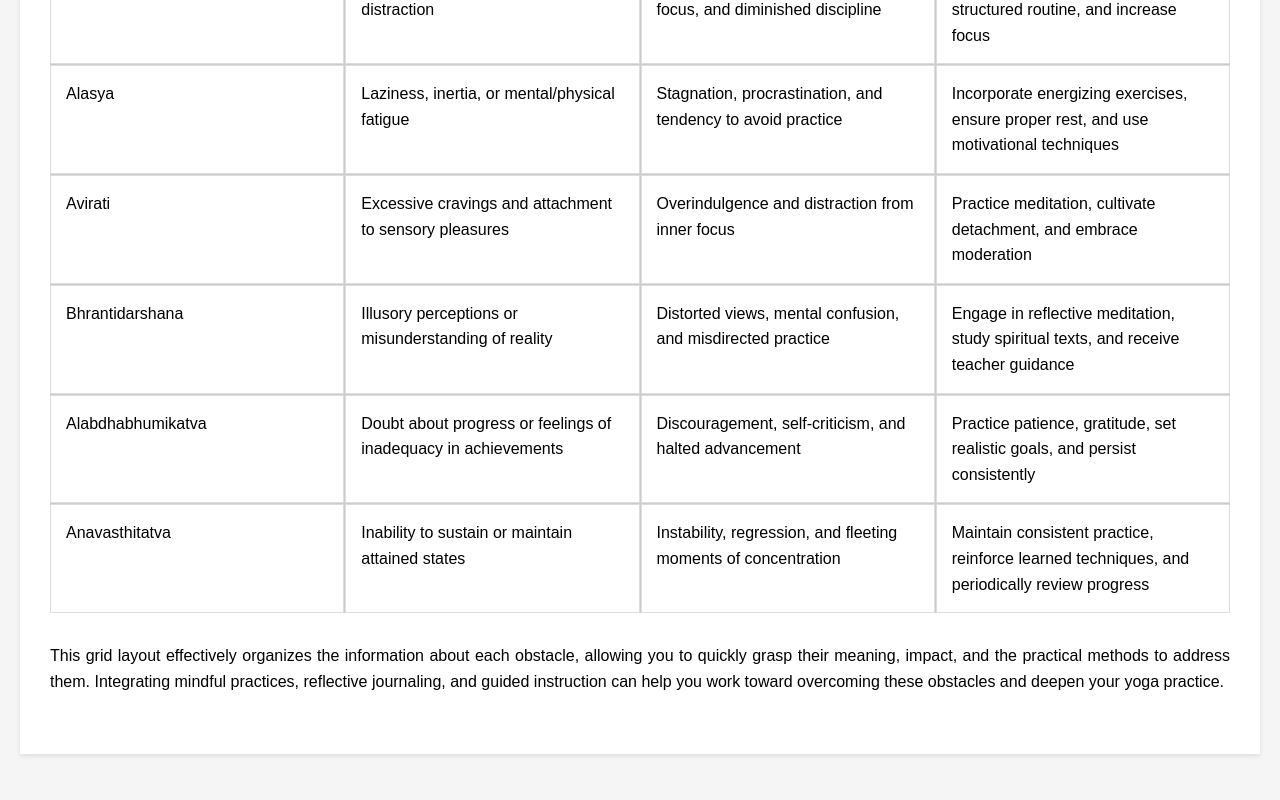
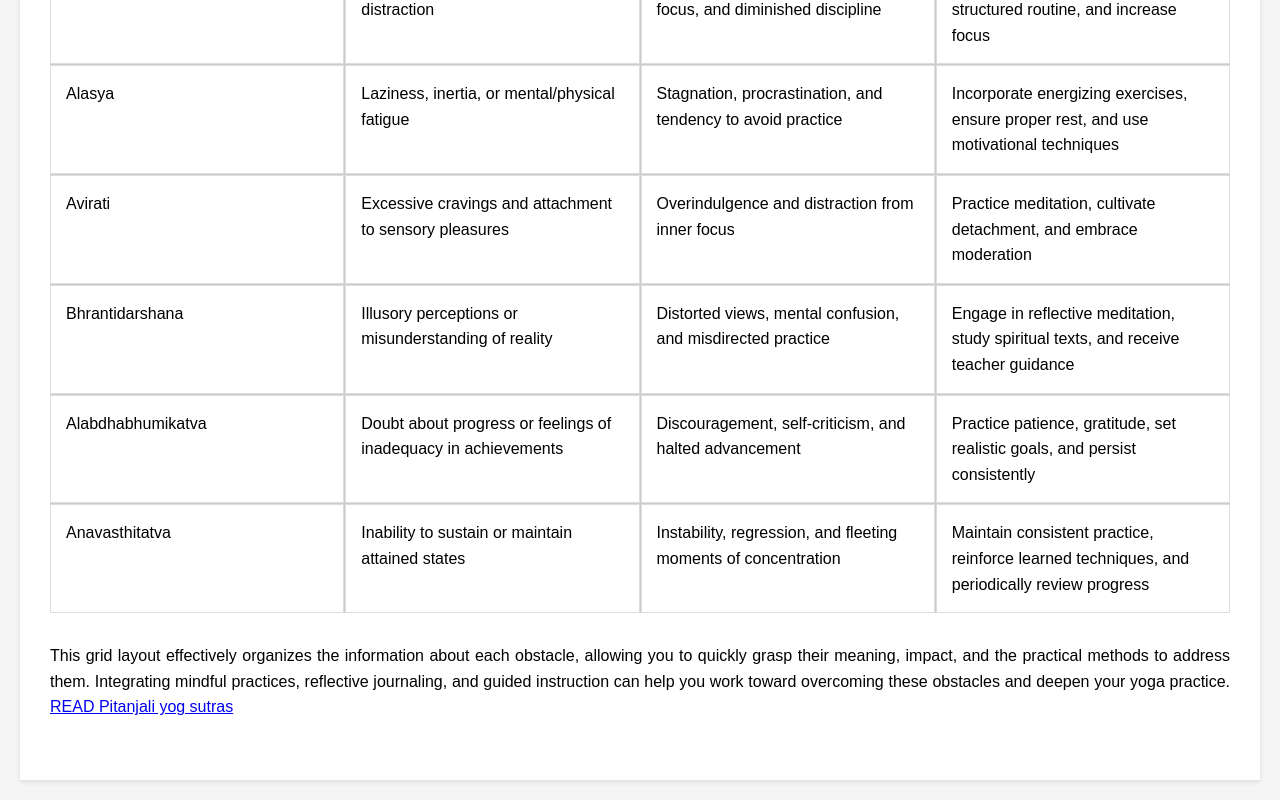
Before and after one commit to anandvip/obstacles, a plain HTML site: page index.html in a window 1280 px wide. Shown: the part 716-1516 px from the top of the page. Before the commit the page ends 1490 px from the top, so only its background shows below. Drawn offline with Linux system fonts and the light colour scheme.

Commit message:
Update index.html

```diff
--- a/index.html
+++ b/index.html
@@ -273,6 +273,7 @@
         grasp their meaning, impact, and the practical methods to address them. Integrating mindful practices,
 
         reflective journaling, and guided instruction can help you work toward overcoming these obstacles and deepen your yoga practice.
+        <a href="https://anandvip.github.io/pitanjaliYogaSutras-translated/" target="_blank">READ Pitanjali yog sutras</a>
 
       </p>
 
```
